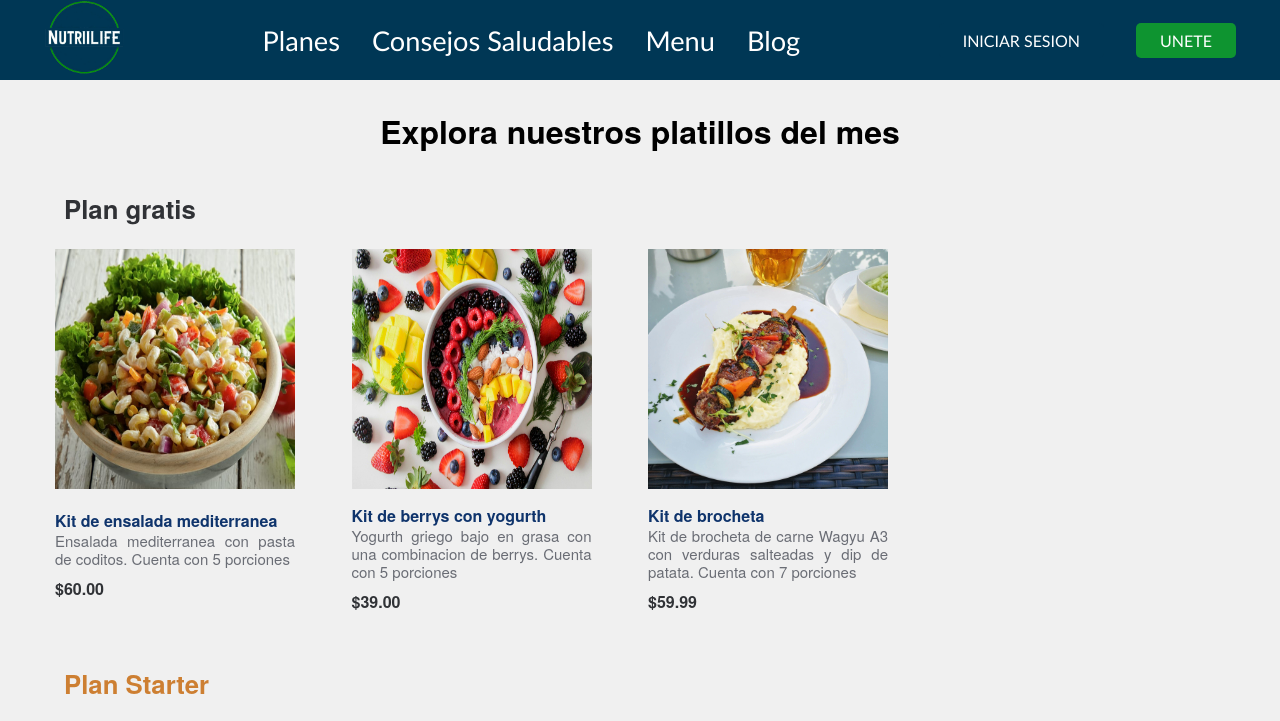
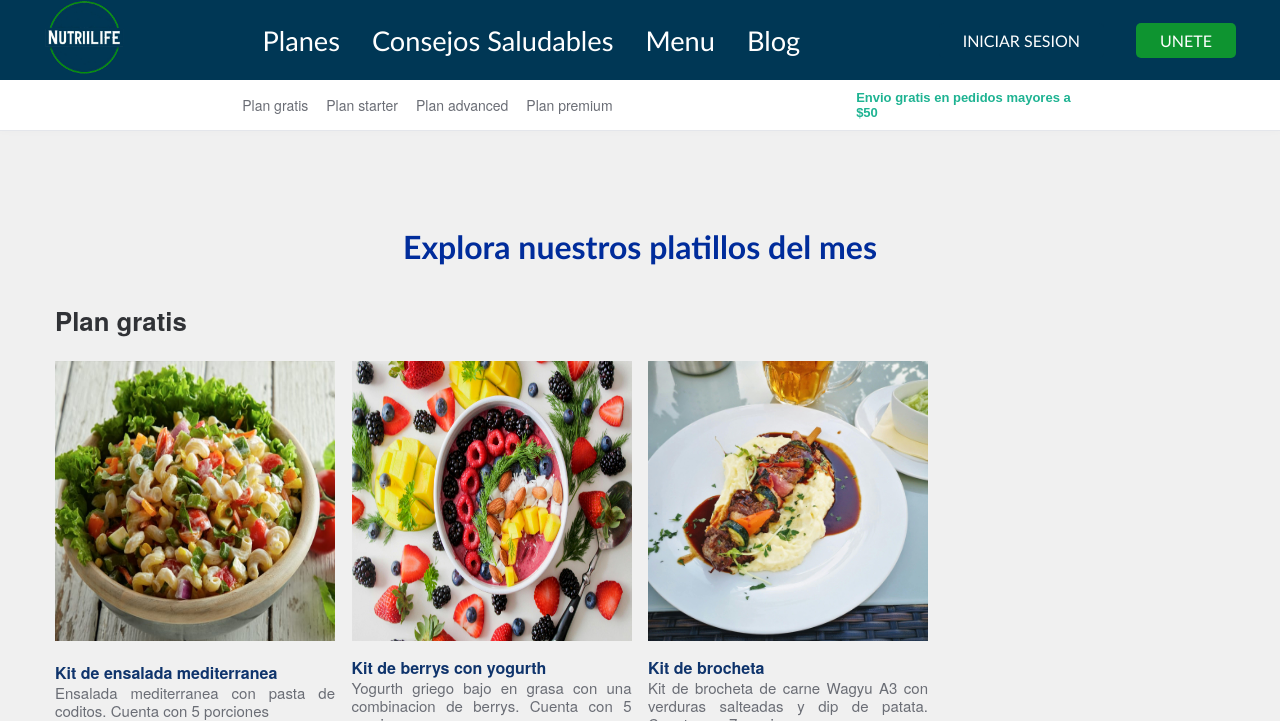
Before and after one commit to Pxnque/Nutriilife, a PHP site: page /menu.html in a window 1280 px wide. Shown: the top 721 px of the page. Run offline with PHP 8.4, Linux system fonts and the light colour scheme.

Commit message:
se completo la pagina de menu

```diff
--- a/menu.html
+++ b/menu.html
@@ -25,11 +25,28 @@
         </div>
     </header>
 
+    <section class="mini-navbar">
+        <div class="contenedor-Mnavbar">
+            <div class="Mnavbar-contenido">
+                <div class="Mnavbar-ligas">
+                    <ul>
+                        <li><a href="#gratis">Plan gratis</a></li>
+                        <li><a href="#starter">Plan starter</a></li>
+                        <li><a href="#advanced">Plan advanced</a></li>
+                        <li><a href="#premium">Plan premium</a></li>
+                    </ul>
+                </div>
+                <div class="Mnavbar-info">
+                    <span>Envio gratis en pedidos mayores a $50</span>
+                </div>
+            </div>
+        </div>
+    </section>
     <div class="main-titulo">
         <h1>Explora nuestros platillos del mes</h1>
     </div>
     <section class="platillos">
-        <div class="titulos-planes">
+        <div class="titulos-planes" id="gratis">
             <h3>Plan gratis</h3>
         </div>
         <div class="platillos-container">
@@ -62,7 +79,7 @@
             </div>
 
         </div>
-        <div class="titulos-planes">
+        <div class="titulos-planes" id="starter">
             <h3 id="starter">Plan Starter</h3>
         </div>
         <div class="platillos-container">
@@ -109,7 +126,7 @@
             </div>
 
         </div>
-        <div class="titulos-planes">
+        <div class="titulos-planes" id="advanced">
             <h3 id="advanced">Plan Advanced</h3>
         </div>
         <div class="platillos-container">
@@ -117,72 +134,88 @@
             <div class="platillo-box">
                 <img src="/img/menu-platillo1 (8).jpg" alt="imagen">
                 <div class="platillo-detalles">
-                    <a href="" id="platillo-titulo">Kit de ensalada mediterranea</a>
-                    <p id="platillo-descripcion">Ensalada mediterranea con pasta de coditos. Cuenta con 5 porciones de 200gr</p>
-                    <span id="platillo-precio">$60.00</span>
+                    <a href="" id="platillo-titulo">Kit de salmón con puré de camote</a>
+                    <p id="platillo-descripcion">Salmón provenietnte del río Niagara junto con una mezcla de ricas verduras y puré de camote. Cuenta con 5 porciones</p>
+                    <span id="platillo-precio">$93.00</span>
                 </div>
             </div>
             <div class="platillo-box">
                 <img src="/img/menu-platillo1 (9).jpg" alt="imagen">
                 <div class="platillo-detalles">
-
+                    <a href="" id="platillo-titulo">Kit de ensalada noruega</a>
+                    <p id="platillo-descripcion">Ensalada de la región sur de noruega. Cuenta con 6 porciones</p>
+                    <span id="platillo-precio">$55.00</span>
                 </div>
             </div>
             <div class="platillo-box">
                 <img src="/img/menu-platillo1 (10).jpg" alt="imagen">
                 <div class="platillo-detalles">
-
+                    <a href="" id="platillo-titulo">Kit de brunch New York</a>
+                    <p id="platillo-descripcion">Brunch al estilo queens de New york. Cuenta con 10 porciones</p>
+                    <span id="platillo-precio">$80.00</span>
                 </div>
             </div>
             <div class="platillo-box">
                 <img src="/img/menu-platillo1 (11).jpg" alt="imagen">
                 <div class="platillo-detalles">
-
+                    <a href="" id="platillo-titulo">Kit de ensalada madrileña</a>
+                    <p id="platillo-descripcion">Conjunto de verduras de la zona de madrid acompañadas de un queso cottage al vino blanco. Cuenta con 5 porciones</p>
+                    <span id="platillo-precio">$30.00</span>
                 </div>
             </div>
             <div class="platillo-box">
-                <img src="/img/menu-platillo1 (7).jpg" alt="imagen">
+                <img src="/img/menu-platillo1 (12).jpg" alt="imagen">
                 <div class="platillo-detalles">
-
+                    <a href="" id="platillo-titulo">Kit de briami griego</a>
+                    <p id="platillo-descripcion">Plato vegetariano tradicional griego que consiste en una cazuela de verduras al horno. Los ingredientes básicos son calabacín, patatas, cebolla, tomates. Cuenta con 5 porciones</p>
+                    <span id="platillo-precio">$72.00</span>
                 </div>
             </div>
 
         </div>
-        <div class="titulos-planes">
+        <div class="titulos-planes" id="premium">
             <h3 id="premium">Plan Premium</h3>
         </div>
         <div class="platillos-container">
 
             <div class="platillo-box">
-                <img src="/img/menu-platillo1 (3).jpg" alt="imagen">
+                <img src="/img/menu-platillo1 (13).jpg" alt="imagen">
                 <div class="platillo-detalles">
-                    <a href="" id="platillo-titulo">Kit de ensalada mediterranea</a>
-                    <p id="platillo-descripcion">Ensalada mediterranea con pasta de coditos. Cuenta con 5 porciones de 200gr</p>
+                    <a href="" id="platillo-titulo">Kit de poke ensenada</a>
+                    <p id="platillo-descripcion">Conjunto de frescas verduras de la región campirana de Brushets con un toque de salmón ahumado. Cuenta con 5 porciones de 200gr</p>
+                    <span id="platillo-precio">$90.00</span>
+                </div>
+            </div>
+            <div class="platillo-box">
+                <img src="/img/menu-platillo1 (14).jpg" alt="imagen">
+                <div class="platillo-detalles">
+                    <a href="" id="platillo-titulo">Kit de salmón nori</a>
+                    <p id="platillo-descripcion">Jugoso salmón de la región de nori acompañado de verduras tradicionales japonesas. Cuenta con 3 porciones</p>
                     <span id="platillo-precio">$60.00</span>
                 </div>
             </div>
             <div class="platillo-box">
-                <img src="/img/menu-platillo1 (4).jpg" alt="imagen">
+                <img src="/img/menu-platillo1 (15).jpg" alt="imagen">
                 <div class="platillo-detalles">
-
+                    <a href="" id="platillo-titulo">Kit de bowls de temporada</a>
+                    <p id="platillo-descripcion">4 bowls de calidad premium.</p>
+                    <span id="platillo-precio">$200.00</span>
                 </div>
             </div>
             <div class="platillo-box">
-                <img src="/img/menu-platillo1 (5).jpg" alt="imagen">
+                <img src="/img/menu-platillo1 (16).jpg" alt="imagen">
                 <div class="platillo-detalles">
-
+                    <a href="" id="platillo-titulo">Kit de palito de pez</a>
+                    <p id="platillo-descripcion">Receta tradicional de los arcos anarquicos que consiste en un medallón de pescado acompañado de tzatziki y verduras a la mexicana. Cuenta con 4 porciones</p>
+                    <span id="platillo-precio">$160.00</span>
                 </div>
             </div>
             <div class="platillo-box">
-                <img src="/img/menu-platillo1 (6).jpg" alt="imagen">
+                <img src="/img/menu-platillo1 (17).jpg" alt="imagen">
                 <div class="platillo-detalles">
-
-                </div>
-            </div>
-            <div class="platillo-box">
-                <img src="/img/menu-platillo1 (7).jpg" alt="imagen">
-                <div class="platillo-detalles">
-
+                    <a href="" id="platillo-titulo">Kit de curry del medio oriente</a>
+                    <p id="platillo-descripcion">Tradicional curry de la península arabe, incluye pan pita. Cuenta con 6 porciones</p>
+                    <span id="platillo-precio">$100.00</span>
                 </div>
             </div>
 
--- a/nutriilife.css
+++ b/nutriilife.css
@@ -8,6 +8,9 @@
 body{
     background-color: #f0f0f0
 
+}
+html{
+    scroll-behavior: smooth;
 }
 
 .navbar{
@@ -43,6 +46,9 @@ body{
 header{
     position: relative;
     padding: 0 2rem;
+    /*position: sticky;
+    top: 0;
+    z-index: 999;*/
 }
 .navbar .logo{
    position: relative;
@@ -325,26 +331,17 @@ footer{
     border-radius: 5px;
 }
 .main-titulo{
-    font-family: "Cera Pro", "HelveticaNeue", "Helvetica Neue", "HelveticaNeueRoman", "HelveticaNeue-Roman", "Helvetica Neue Roman", "TeXGyreHerosRegular", "Helvetica", "Tahoma", "Geneva", "Arial", sans-serif;
-    color: #000000;
-    padding-top: 28px;
+    font-family: 'Trebuchet MS', 'Lucida Sans Unicode', 'Lucida Grande', 'Lucida Sans', Arial, sans-serif;    color: #002c9b;
+    padding-top: 12vh;
     text-align: center;
 }
 
 .platillos{
     font-family: "HelveticaNeue";
 }
-.titulos-planes{
-    font-size: 22px;
-    margin: 40px 0 24px;
-    font-weight: 600;
-    line-height: 1.2;
-    font-family: "Cera Pro", "HelveticaNeue", "Helvetica Neue", "HelveticaNeueRoman", "HelveticaNeue-Roman", "Helvetica Neue Roman", "TeXGyreHerosRegular", "Helvetica", "Tahoma", "Geneva", "Arial", sans-serif;
-    color: #303236;
-    padding-left: 5%;
-}
+
 .titulos-planes #starter{
-    color: #CD7F32;
+    color: rgb(158, 98, 37);
 }
 .titulos-planes #advanced{
     color: #c0c0c0;
@@ -376,31 +373,57 @@ footer{
     -ms-flex-direction: column;
     flex-direction: column;
     img{
-        height: 240px;
-        width: 240px;
+        height: 280px;
+        width: 280px;
     }
 }
-@media (max-width: 768px) {
+.titulos-planes{
+    font-size: 22px;
+    margin: 40px 0 24px;
+    font-weight: 600;
+    line-height: 1.2;
+    font-family: "Cera Pro", "HelveticaNeue", "Helvetica Neue", "HelveticaNeueRoman", "HelveticaNeue-Roman", "Helvetica Neue Roman", "TeXGyreHerosRegular", "Helvetica", "Tahoma", "Geneva", "Arial", sans-serif;
+    color: #303236;
+}
+
+@media (max-width: 767px) {
     .platillos-container {
-        overflow:hidden
+        overflow: hidden;
+        width: 100%; /* Assuming full width on small screens */
+        padding-left: 5%;
+    }
+    .titulos-planes {
+        padding-left: 5%;
     }
 }
 
-@media (min-width: 768px) {
+@media (min-width: 768px) and (max-width: 961px) {
     .platillos-container {
-        width:750px
+        width: 750px;
+        margin: 0 auto;
+    }
+    .titulos-planes {
+        padding-left: calc((100% - 750px) / 2);
     }
 }
 
-@media (min-width: 962px) {
+@media (min-width: 962px) and (max-width: 1199px) {
     .platillos-container {
-        width:940px
+        width: 940px;
+        margin: 0 auto;
+    }
+    .titulos-planes {
+        padding-left: calc((100% - 940px) / 2);
     }
 }
 
 @media (min-width: 1200px) {
     .platillos-container {
-        width:1170px
+        width: 1170px;
+        margin: 0 auto;
+    }
+    .titulos-planes {
+        padding-left: calc((100% - 1170px) / 2);
     }
 }
 .platillo-detalles{
@@ -420,7 +443,7 @@ footer{
         color: #6a6d75;
         line-height: 18px;
         text-align: justify;
-        width: 240px;
+        width: 280px;
         font-weight: 300;
         padding-bottom: 10px;
 
@@ -432,3 +455,110 @@ footer{
         color: #303236;
     }
 }
+.mini-navbar{
+    background-color: #ffffff;
+    padding: 0;
+
+    top: 10vh;
+    height: 51px;
+    width: 100%;
+
+    font-size: 13px;
+    border-bottom: 1px solid #e4e6eb;
+    -webkit-box-shadow: 0px 1px 8px rgba(0,0,0,0.02);
+    box-shadow: 0px 1px 8px rgba(0,0,0,0.02)
+}
+
+.contenedor.Mnavbar {
+    margin-right: auto;
+    margin-left: auto;
+    zoom:1;
+}
+
+.contenedor.Mnavbar:after {
+    content: "";
+    display: table;
+    clear: both
+}
+
+@media (max-width: 768px) {
+    .contenedor.Mnavbar {
+        overflow:hidden
+    }
+}
+
+@media (min-width: 768px) {
+    .contenedor.Mnavbar {
+        width:750px
+    }
+}
+
+@media (min-width: 962px) {
+    .contenedor.Mnavbar {
+        width:940px
+    }
+}
+
+@media (min-width: 1200px) {
+    .contenedor.Mnavbar {
+        width:1170px
+    }
+}
+.Mnavbar-contenido{
+    display: flex;
+    -webkit-box-pack: justify;
+    justify-content: space-between;
+    -webkit-box-align: center;
+    align-items: center;
+    padding-left: 14vw;
+}
+.Mnavbar-ligas{
+    float: left;
+    width: 700px;
+
+    font-family: "Cera Pro", "HelveticaNeue", "Helvetica Neue", "HelveticaNeueRoman", "HelveticaNeue-Roman", "Helvetica Neue Roman", "TeXGyreHerosRegular", "Helvetica", "Tahoma", "Geneva", "Arial", sans-serif;
+    font-weight: 400;
+    color: #6a6d75;
+    font-size: 14px;
+    padding: 0 5px;
+    margin: 0;
+    height: 50px;
+    line-height: 50px;
+    display: inline-block;
+    cursor: pointer;
+    -webkit-box-sizing: border-box;
+    box-sizing: border-box;
+    ul{
+        display: flex;
+        list-style-type: disc;
+        padding-inline-start: 40px;
+        unicode-bidi: isolate;
+        list-style: none;
+        padding-right: 12px;
+    }
+    li{
+        display: list-item;
+        text-align: -webkit-match-parent;
+        unicode-bidi: isolate;
+        margin-left: 18px;
+        list-style: none;
+    }
+    a{
+        text-decoration: none;
+        font-family: "Cera Pro", "HelveticaNeue", "Helvetica Neue", "HelveticaNeueRoman", "HelveticaNeue-Roman", "Helvetica Neue Roman", "TeXGyreHerosRegular", "Helvetica", "Tahoma", "Geneva", "Arial", sans-serif;
+        font-weight: 400;
+        color: #6a6d75;
+    }
+    a:hover{
+        color: #0d2b58
+    }
+
+}
+.Mnavbar-info{
+    padding-right: 15vw;
+    color: #1eb392;
+    font-weight: bold;
+    font-family: "Arial";
+    font-style: normal;
+
+}
```
Also changed, not shown: img/menu-platillo1 (12).jpg (added), img/menu-platillo1 (13).jpg (added), 4 other files.
